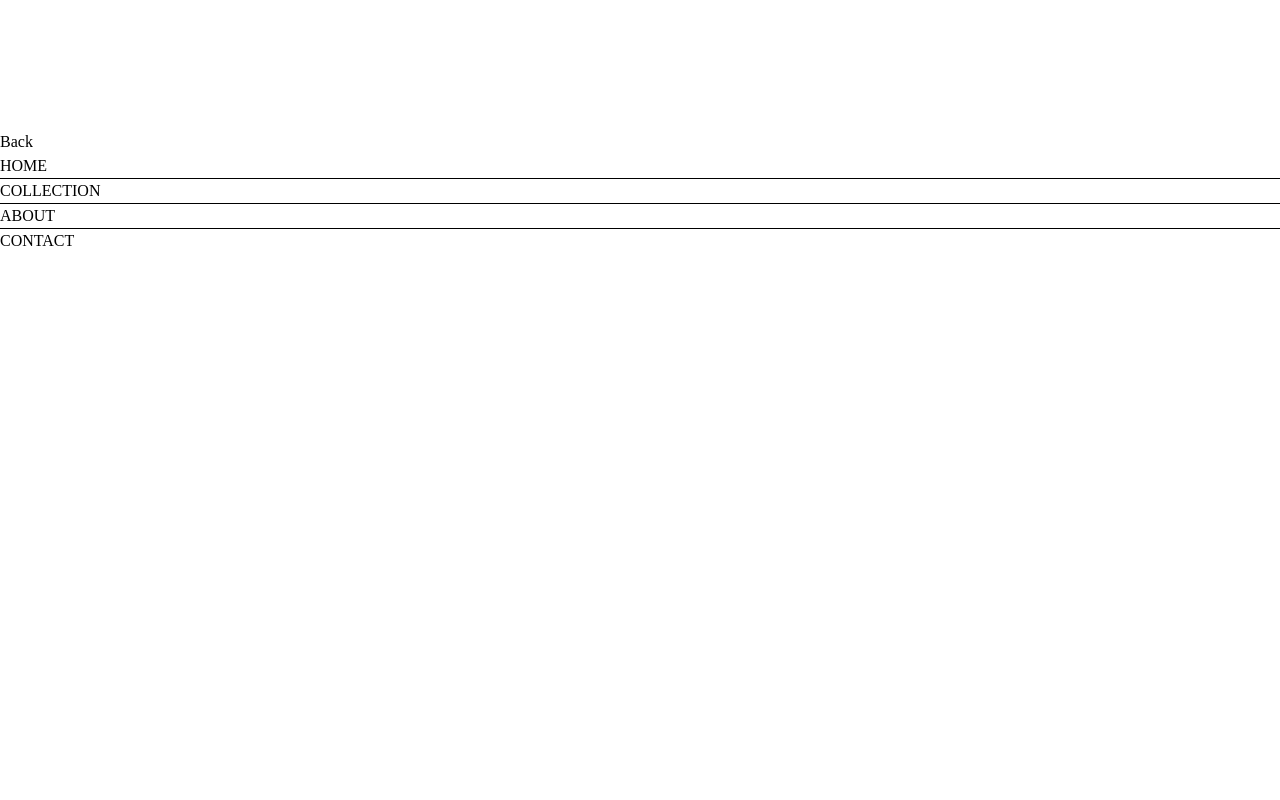
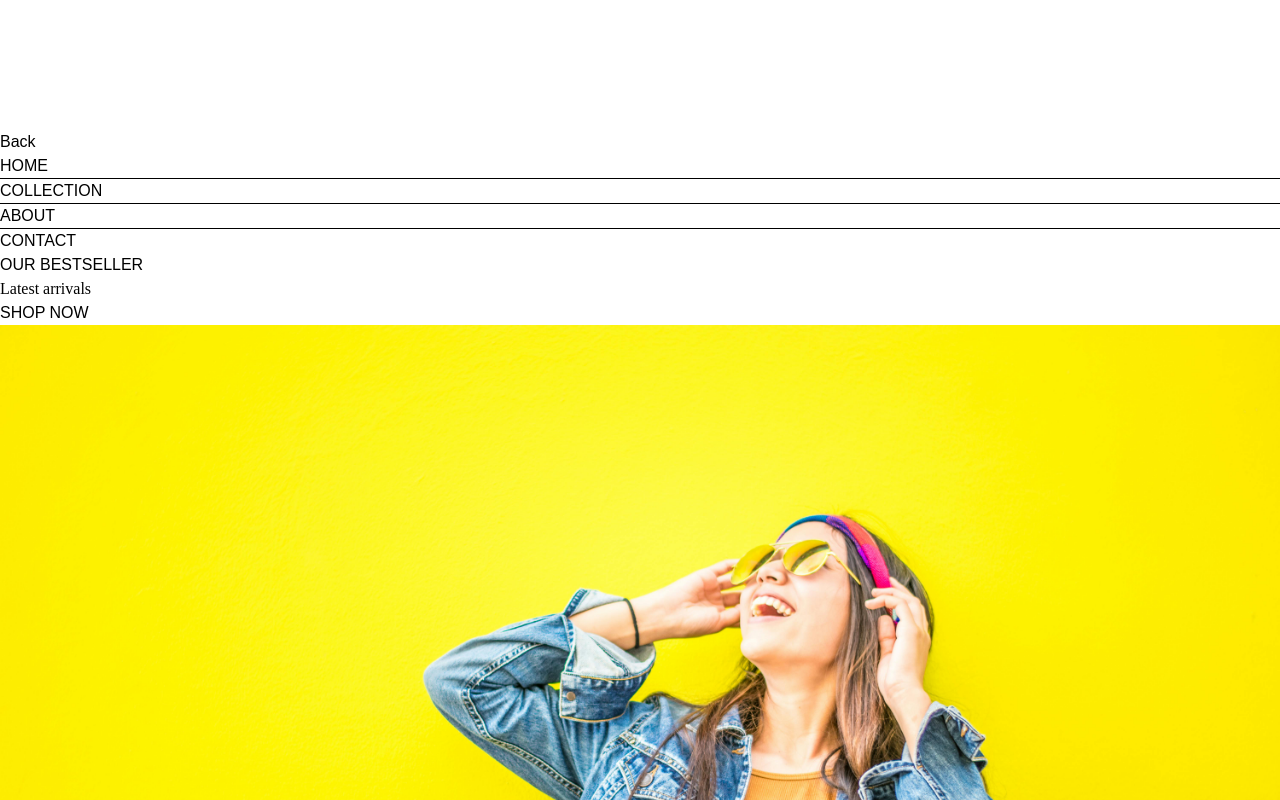
Before and after one commit to Nikhil-kumar2004/E-commerce, a React (Vite) app in the folder frontend/: page / in a window 1280 px wide. Shown: the part 1800-2600 px from the top of the page. Before the commit the page ends 2053 px from the top, so only its background shows below. Built offline with nearby package versions, Linux system fonts and the light colour scheme.

Commit message:
hero page added

```diff
--- /dev/null
+++ b/frontend/src/components/Hero.jsx
@@ -0,0 +1,26 @@
+import React from 'react'
+import { assets } from '../assets/assets'
+const Hero = () => {
+  return (
+    <div className='flex flex-col sm:flex-row border border-gray-400'>
+        {/* Left Side */}
+        <div className='w-full sm:w-1/2 flex items-center justify-center py-10 sm:py-0'>
+            <div className='text-[#414141]'>
+                <div className='flex items-center gap-2'>
+                  <p className='w-8 md:w-10 h-[2px] bg-[#414141]'></p>
+                  <p className='font-medium text-sm md:text-base'>OUR BESTSELLER</p>
+                </div>
+                <h1 style={{fontFamily:'serif'}} className=' text-3xl sm:py-3 lg:text-5xl leading-relaxed'>Latest arrivals</h1>
+                <div className='flex items-center gap-2'>
+                    <p className='font-semibold text-sm md:text-base'>SHOP NOW</p>
+                    <p className='w-8 md:w-11 h-[1px] bg-[#414141]'></p>
+                </div>
+            </div>
+        </div>
+        {/* Right Side */}
+        <img className='w-full sm:w-1/2' src={assets.hero} alt="" />
+    </div>
+  )
+}
+
+export default Hero
--- a/frontend/src/components/Navbar.jsx
+++ b/frontend/src/components/Navbar.jsx
@@ -1,15 +1,14 @@
-import React, { useState } from 'react'
+import { useState } from 'react'
 import {assets} from '../assets/assets'
 import { Link, NavLink } from 'react-router-dom'
-import About from '../pages/About'
-import Contact from '../pages/Contact'
-import Collection from '../pages/Collection'
 const NavBar = () => {
 
     const [visible,setVisible]=useState(false)
   return (
     <div className='flex items-center justify-between py-3 font-medium'>
-        <img src={assets.logo} className='w-36' alt="" />
+        <Link to='/'>
+            <img src={assets.logo} className='w-36' alt="" />
+        </Link>
         <ul className='hidden sm:flex gap-5 text-sm text-gray-700'>
             <NavLink to='/' className='flex flex-col items-center gap-1'>
                 <p>HOME</p>
@@ -54,7 +53,7 @@
                     <img src={assets.dropdown_icon} className='h-4 rotate-90' alt="" />
                     <p className='pb-[3px]'>Back</p>
                 </div>
-                <NavLink to='/home' className='py-2 pl-6' onClick={()=>setVisible(false)}>HOME</NavLink>
+                <NavLink to='/' className='py-2 pl-6' onClick={()=>setVisible(false)}>HOME</NavLink>
                 <hr />
                 <NavLink to='/collection' className='py-2 pl-6' onClick={()=>setVisible(false)}>COLLECTION</NavLink>
                 <hr />
--- a/frontend/src/index.css
+++ b/frontend/src/index.css
@@ -3,3 +3,7 @@
 a.active hr{
     display: block;
 }
+
+*{
+    font-family: sans-serif;
+}
--- a/frontend/src/pages/Home.jsx
+++ b/frontend/src/pages/Home.jsx
@@ -1,9 +1,9 @@
 import React from 'react'
-
+import Hero from '../components/hero'
 const Home = () => {
   return (
     <div>
-
+      <Hero/>
     </div>
   )
 }
```
